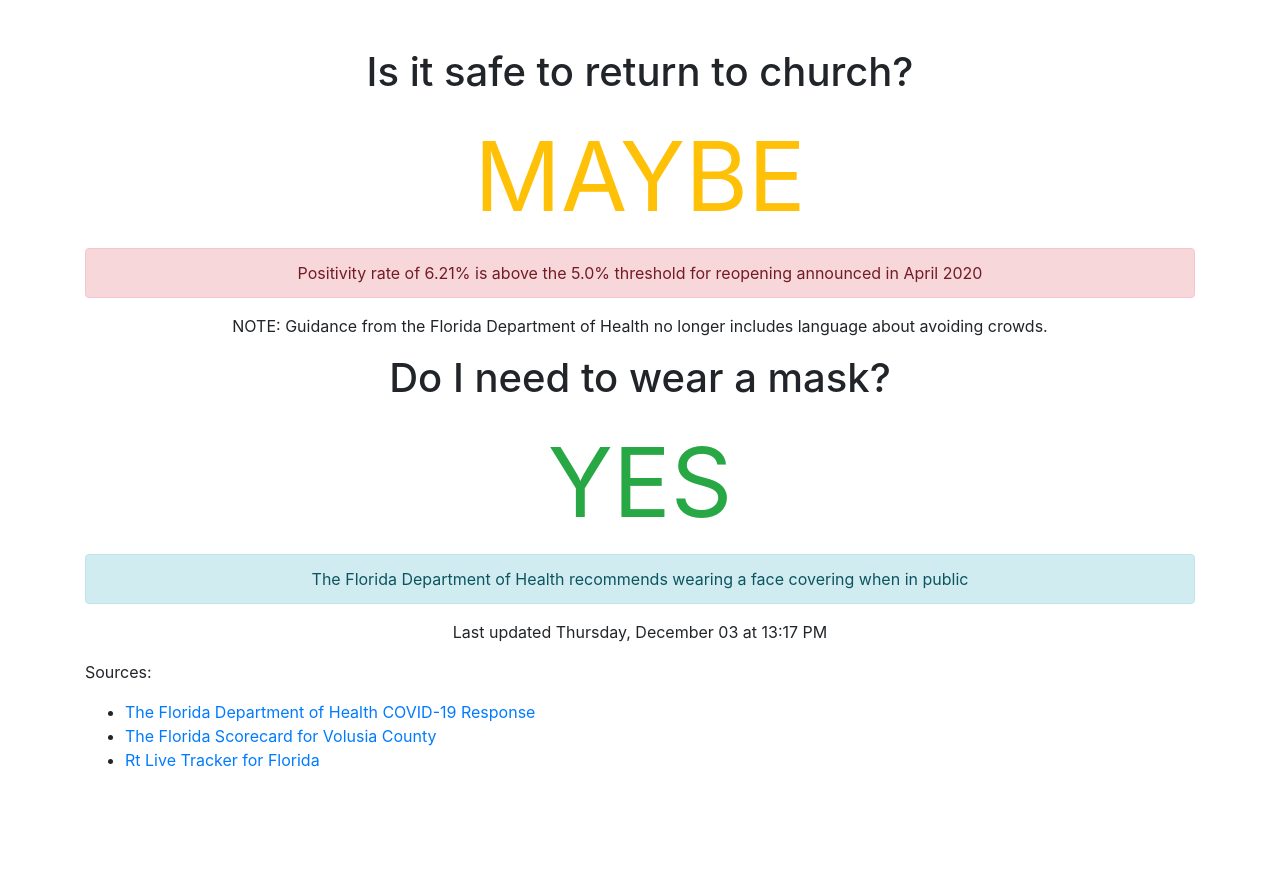
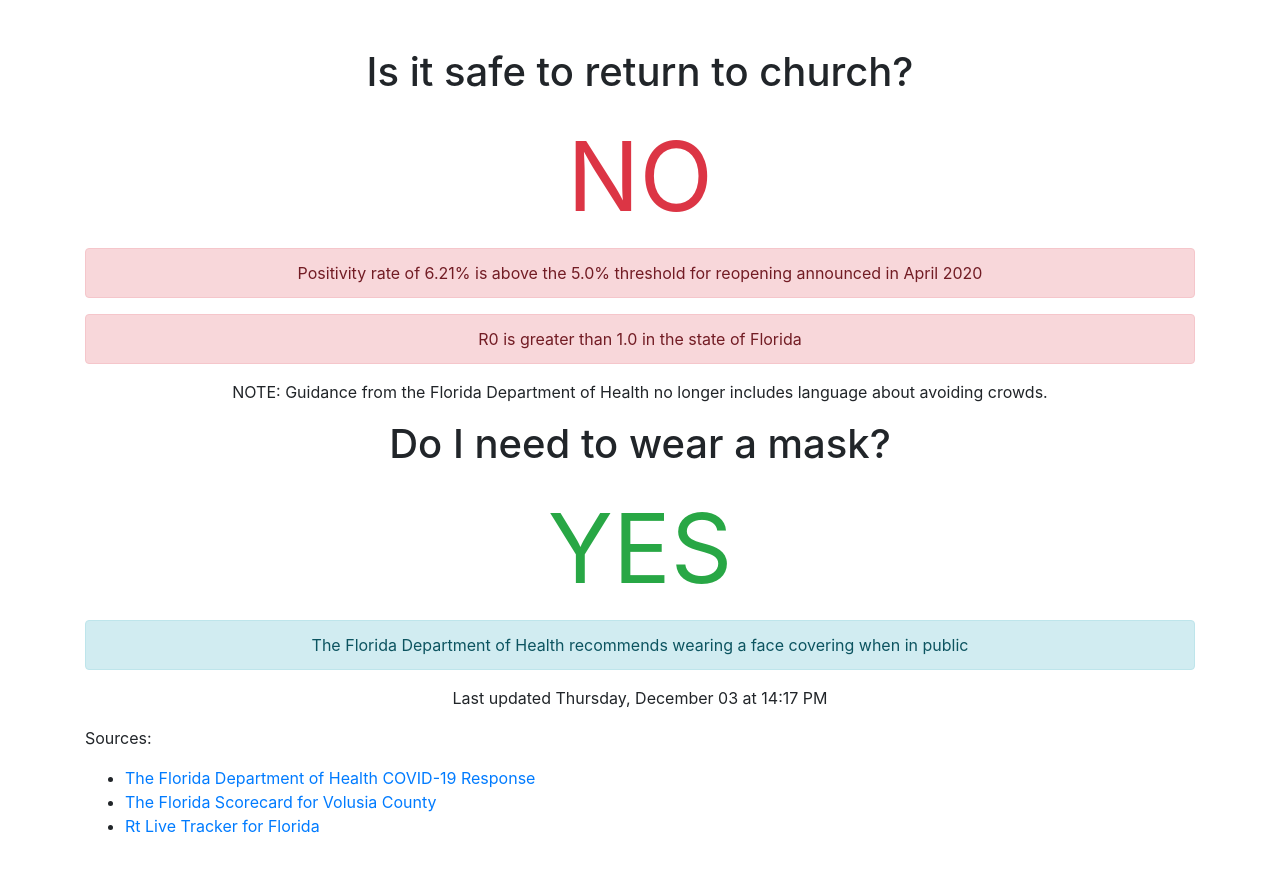
Before and after one commit to thinkjson/timeforchurch, a Jekyll site: the page built from index.md, in a window 1280 px wide. Shown: the top 872 px of the page. Built offline with Jekyll 4.4.1, drawn with Linux system fonts in a browser that asks for light colours; our own code applies the rules of GitHub Pages for plain Markdown files.

Commit message:
Updating data

```diff
--- a/_includes/data.html
+++ b/_includes/data.html
@@ -1,8 +1,8 @@
 
     <h1>Is it safe to return to church?</h1>
-    <div class="outcome text-warning">MAYBE</div>
+    <div class="outcome text-danger">NO</div>
     <div class="alert alert-danger" role="alert">Positivity rate of 6.21% is above the 5.0% threshold for reopening announced in April 2020</div>
-
+    <div class="alert alert-danger" role="alert">R0 is greater than 1.0 in the state of Florida</div>
 
     <p>NOTE: Guidance from the Florida Department of Health no longer includes language about avoiding crowds.</p>
 
@@ -10,4 +10,4 @@
     <div class="outcome text-success">YES</div>
     <div class="alert alert-info" role="alert">The Florida Department of Health recommends wearing a face covering when in public</div>
 
-    <p>Last updated Thursday, December 03 at 13:17 PM</p>
+    <p>Last updated Thursday, December 03 at 14:17 PM</p>
```
